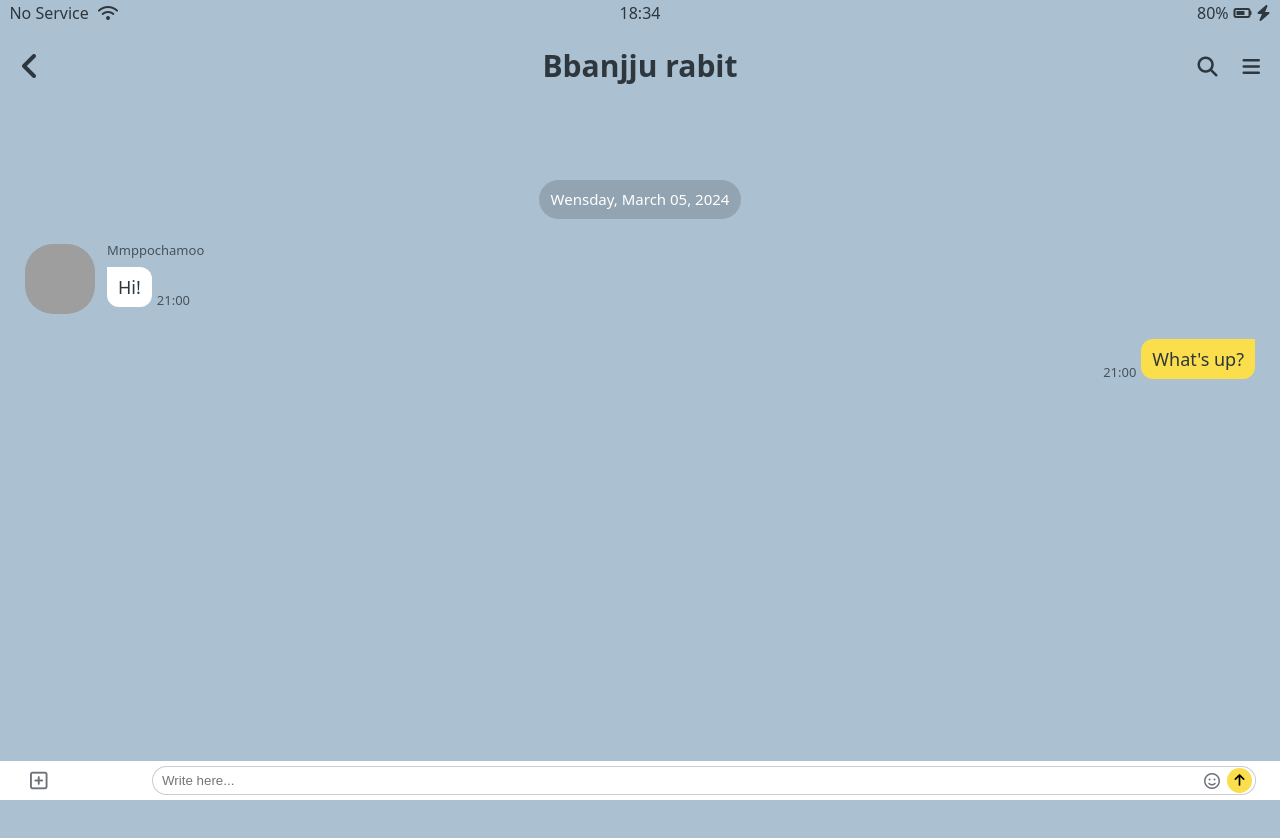
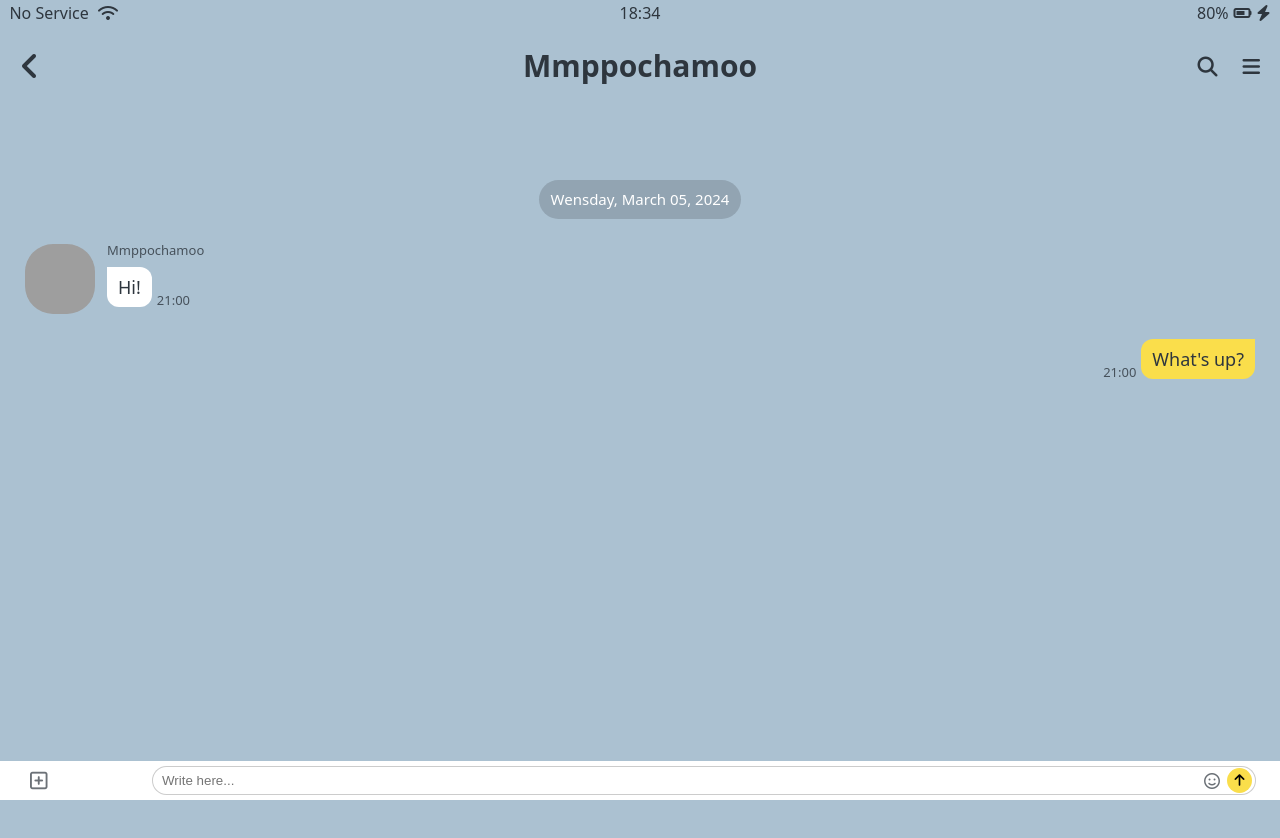
Before and after one commit to heojeongan/kokoa-clone-2024, a plain HTML site: page chats.html in a window 1280 px wide. Shown: the top 838 px of the page. Drawn offline with Linux system fonts and the light colour scheme; grey boxes are pictures that could not be loaded.

Commit message:
change title
빤쥬토끼라고 옛날에 해놨는데 음뽀챠무랑 이야기하는 컨셉이라 다시 바꾸었다.

```diff
--- a/chats.html
+++ b/chats.html
@@ -28,7 +28,7 @@
             </a>
         </div>
         <div class="alt-header__column">
-            <h1 class="alt-header__title">Bbanjju rabit</h1>
+            <h1 class="alt-header__title">Mmppochamoo</h1>
         </div>
         <div class="alt-header__column">
             <span><i class="fa-solid fa-magnifying-glass fa-lg"></i></span>
```
